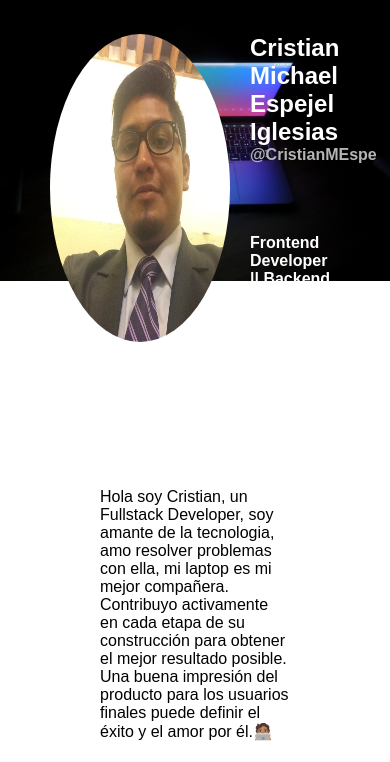
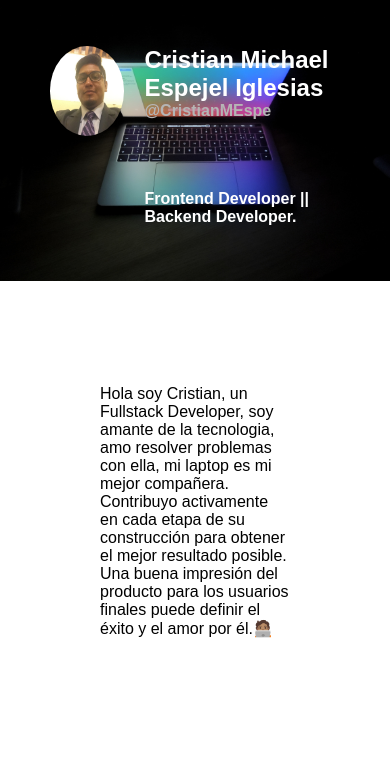
Before and after one commit to CristianEspejel/Presentation-Cristian-Espejel, a plain HTML site: page index.html in a window 390 px wide. Shown: the part 82-844 px from the top of the page. Drawn offline with Linux system fonts and the light colour scheme.

Commit message:
responsive

```diff
--- a/css/style.css
+++ b/css/style.css
@@ -99,3 +99,19 @@ footer .social-icons #GitHub{
 footer .social-icons #Twitter{
     background: #1da1f2;
 }
+
+@media(max-width: 599px){
+    #hero #computadora{
+        width: 100%;
+        height: 200px;
+    }
+    #hero .info-container #foto{
+        width: 80px;
+        height: 90px;
+    }
+    #hero .info-container .info{
+        margin-left: 20px;
+        font-weight: bold;
+        width: calc(100% - 80px);
+    }
+}
--- a/index.html
+++ b/index.html
@@ -30,7 +30,7 @@
                 <h1>Cristian Michael Espejel Iglesias</h1>
                 <span>@CristianMEspe </span>
 
-                <p>Frontend Developer || Backend Developer || UX Designer  .</p>
+                <p>Frontend Developer || Backend Developer.</p>
             </div>
         </div>
     </section>
```
